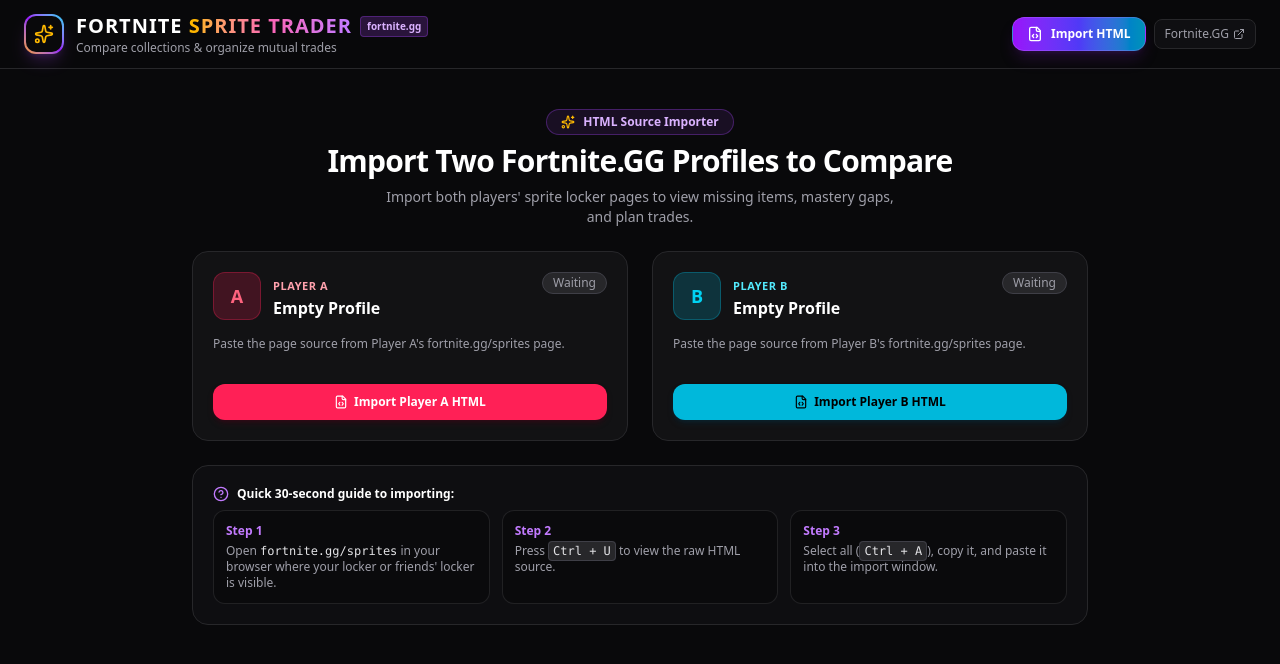
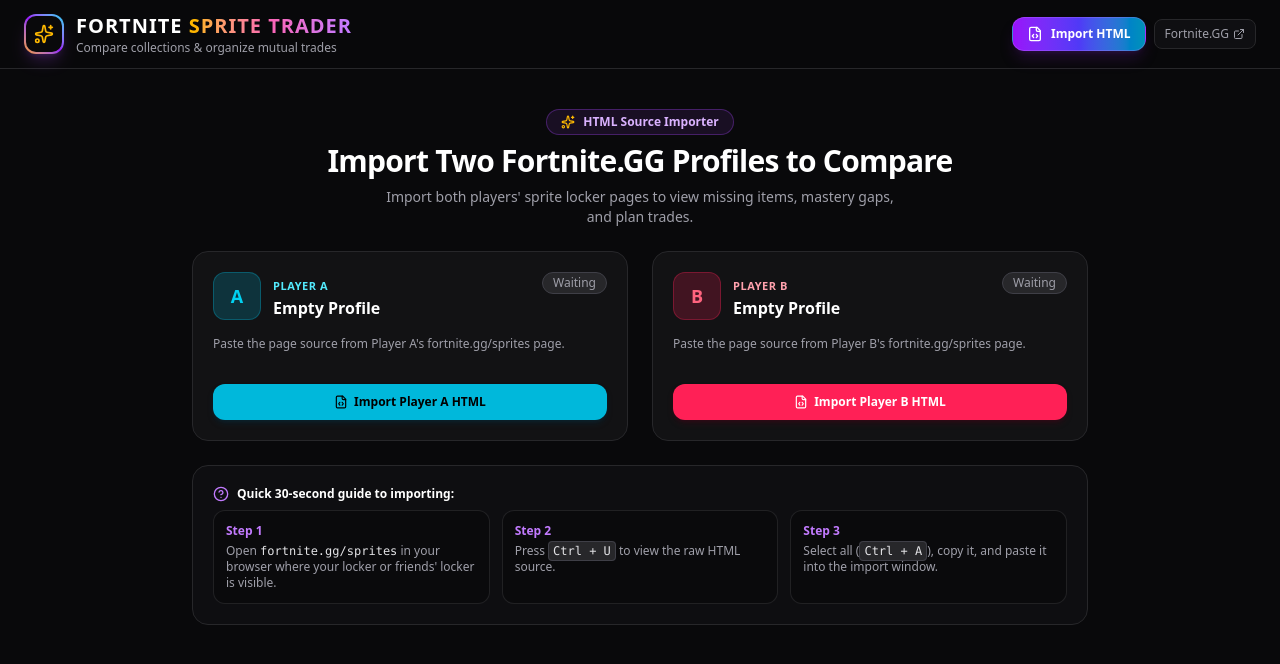
Before and after one commit to LostViking09/fortnite-sprite-trader, a React (Vite) app: page / in a window 1280 px wide. Shown: the top 664 px of the page. Built offline with nearby package versions, Linux system fonts and the light colour scheme.

Commit message:
fix: correct player color mapping, remove page title badge, and add favicon

```diff
--- a/index.html
+++ b/index.html
@@ -2,6 +2,7 @@
 <html lang="en">
   <head>
     <meta charset="UTF-8" />
+    <link rel="icon" type="image/svg+xml" href="favicon.svg" />
     <meta name="viewport" content="width=device-width, initial-scale=1.0" />
     <title>Fortnite Sprite Trader</title>
     <meta name="description" content="Compare sprite inventories from fortnite.gg and organize mutual trades." />
--- a/src/components/EmptyStateOnboarding.tsx
+++ b/src/components/EmptyStateOnboarding.tsx
@@ -34,19 +34,19 @@ export const EmptyStateOnboarding: React.FC<EmptyStateOnboardingProps> = ({
 
       {/* Two Player Cards */}
       <div className="grid grid-cols-1 md:grid-cols-2 gap-4 sm:gap-6">
-        {/* Player A Card (Rose / Red-ish) */}
+        {/* Player A Card (Cyan) */}
         <div className={`relative overflow-hidden rounded-2xl border p-5 transition-all ${
           hasA
-            ? 'border-rose-500/40 bg-rose-950/20 shadow-lg shadow-rose-950/30'
+            ? 'border-cyan-500/40 bg-cyan-950/20 shadow-lg shadow-cyan-950/30'
             : 'border-zinc-800 bg-zinc-900/60 hover:border-zinc-700'
         }`}>
           <div className="flex items-start justify-between mb-4">
             <div className="flex items-center gap-3">
-              <div className="flex h-12 w-12 items-center justify-center rounded-xl bg-rose-500/20 text-rose-400 border border-rose-500/30 font-black text-lg">
+              <div className="flex h-12 w-12 items-center justify-center rounded-xl bg-cyan-500/20 text-cyan-400 border border-cyan-500/30 font-black text-lg">
                 A
               </div>
               <div>
-                <span className="text-[11px] font-bold text-rose-300 uppercase tracking-wider">
+                <span className="text-[11px] font-bold text-cyan-300 uppercase tracking-wider">
                   Player A
                 </span>
                 <h3 className="text-base font-bold text-white">
@@ -76,7 +76,7 @@ export const EmptyStateOnboarding: React.FC<EmptyStateOnboardingProps> = ({
               </div>
               <button
                 onClick={() => onOpenImport('A')}
-                className="w-full rounded-xl border border-rose-500/30 bg-rose-500/10 py-2.5 text-xs font-bold text-rose-300 hover:bg-rose-500/20 transition-all flex items-center justify-center gap-1.5"
+                className="w-full rounded-xl border border-cyan-500/30 bg-cyan-500/10 py-2.5 text-xs font-bold text-cyan-300 hover:bg-cyan-500/20 transition-all flex items-center justify-center gap-1.5"
               >
                 <FileCode className="h-3.5 w-3.5" />
                 <span>Re-Import Player A HTML</span>
@@ -89,7 +89,7 @@ export const EmptyStateOnboarding: React.FC<EmptyStateOnboardingProps> = ({
               </p>
               <button
                 onClick={() => onOpenImport('A')}
-                className="w-full rounded-xl bg-rose-500 py-2.5 text-xs font-bold text-white hover:bg-rose-400 shadow-md shadow-rose-950/40 transition-all flex items-center justify-center gap-1.5"
+                className="w-full rounded-xl bg-cyan-500 py-2.5 text-xs font-bold text-black hover:bg-cyan-400 shadow-md shadow-cyan-950/40 transition-all flex items-center justify-center gap-1.5"
               >
                 <FileCode className="h-3.5 w-3.5" />
                 <span>Import Player A HTML</span>
@@ -98,19 +98,19 @@ export const EmptyStateOnboarding: React.FC<EmptyStateOnboardingProps> = ({
           )}
         </div>
 
-        {/* Player B Card (Cyan) */}
+        {/* Player B Card (Rose / Red-ish) */}
         <div className={`relative overflow-hidden rounded-2xl border p-5 transition-all ${
           hasB
-            ? 'border-cyan-500/40 bg-cyan-950/20 shadow-lg shadow-cyan-950/30'
+            ? 'border-rose-500/40 bg-rose-950/20 shadow-lg shadow-rose-950/30'
             : 'border-zinc-800 bg-zinc-900/60 hover:border-zinc-700'
         }`}>
           <div className="flex items-start justify-between mb-4">
             <div className="flex items-center gap-3">
-              <div className="flex h-12 w-12 items-center justify-center rounded-xl bg-cyan-500/20 text-cyan-400 border border-cyan-500/30 font-black text-lg">
+              <div className="flex h-12 w-12 items-center justify-center rounded-xl bg-rose-500/20 text-rose-400 border border-rose-500/30 font-black text-lg">
                 B
               </div>
               <div>
-                <span className="text-[11px] font-bold text-cyan-300 uppercase tracking-wider">
+                <span className="text-[11px] font-bold text-rose-300 uppercase tracking-wider">
                   Player B
                 </span>
                 <h3 className="text-base font-bold text-white">
@@ -140,7 +140,7 @@ export const EmptyStateOnboarding: React.FC<EmptyStateOnboardingProps> = ({
               </div>
               <button
                 onClick={() => onOpenImport('B')}
-                className="w-full rounded-xl border border-cyan-500/30 bg-cyan-500/10 py-2.5 text-xs font-bold text-cyan-300 hover:bg-cyan-500/20 transition-all flex items-center justify-center gap-1.5"
+                className="w-full rounded-xl border border-rose-500/30 bg-rose-500/10 py-2.5 text-xs font-bold text-rose-300 hover:bg-rose-500/20 transition-all flex items-center justify-center gap-1.5"
               >
                 <FileCode className="h-3.5 w-3.5" />
                 <span>Re-Import Player B HTML</span>
@@ -153,7 +153,7 @@ export const EmptyStateOnboarding: React.FC<EmptyStateOnboardingProps> = ({
               </p>
               <button
                 onClick={() => onOpenImport('B')}
-                className="w-full rounded-xl bg-cyan-500 py-2.5 text-xs font-bold text-black hover:bg-cyan-400 shadow-md shadow-cyan-950/40 transition-all flex items-center justify-center gap-1.5"
+                className="w-full rounded-xl bg-rose-500 py-2.5 text-xs font-bold text-white hover:bg-rose-400 shadow-md shadow-rose-950/40 transition-all flex items-center justify-center gap-1.5"
               >
                 <FileCode className="h-3.5 w-3.5" />
                 <span>Import Player B HTML</span>
--- a/src/components/Navbar.tsx
+++ b/src/components/Navbar.tsx
@@ -35,9 +35,6 @@ export const Navbar: React.FC<NavbarProps> = ({
               <h1 className="text-lg font-black tracking-wider text-white uppercase sm:text-xl">
                 Fortnite <span className="text-transparent bg-clip-text bg-gradient-to-r from-amber-400 via-pink-400 to-purple-400">Sprite Trader</span>
               </h1>
-              <span className="hidden rounded bg-purple-500/20 px-1.5 py-0.5 text-[10px] font-bold text-purple-300 sm:inline-block border border-purple-500/30">
-                fortnite.gg
-              </span>
             </div>
             <p className="text-xs text-zinc-400">Compare collections & organize mutual trades</p>
           </div>
--- a/src/components/PasteHtmlModal.tsx
+++ b/src/components/PasteHtmlModal.tsx
@@ -136,11 +136,11 @@ export const PasteHtmlModal: React.FC<PasteHtmlModalProps> = ({
                 onClick={() => setTargetSlot('A')}
                 className={`flex items-center justify-center gap-2 rounded-xl border p-2.5 text-xs font-bold transition-all ${
                   targetSlot === 'A'
-                    ? 'border-rose-500 bg-rose-500/20 text-rose-300 shadow-md shadow-rose-950/40'
+                    ? 'border-cyan-500 bg-cyan-500/20 text-cyan-300 shadow-md shadow-cyan-950/40'
                     : 'border-zinc-800 bg-zinc-900/60 text-zinc-400 hover:border-zinc-700 hover:text-zinc-200'
                 }`}
               >
-                <span className="flex h-5 w-5 items-center justify-center rounded-full bg-rose-500 text-white text-[11px] font-black">
+                <span className="flex h-5 w-5 items-center justify-center rounded-full bg-cyan-500 text-black text-[11px] font-black">
                   A
                 </span>
                 <span>Player A</span>
@@ -151,11 +151,11 @@ export const PasteHtmlModal: React.FC<PasteHtmlModalProps> = ({
                 onClick={() => setTargetSlot('B')}
                 className={`flex items-center justify-center gap-2 rounded-xl border p-2.5 text-xs font-bold transition-all ${
                   targetSlot === 'B'
-                    ? 'border-cyan-500 bg-cyan-500/20 text-cyan-300 shadow-md shadow-cyan-950/40'
+                    ? 'border-rose-500 bg-rose-500/20 text-rose-300 shadow-md shadow-rose-950/40'
                     : 'border-zinc-800 bg-zinc-900/60 text-zinc-400 hover:border-zinc-700 hover:text-zinc-200'
                 }`}
               >
-                <span className="flex h-5 w-5 items-center justify-center rounded-full bg-cyan-500 text-black text-[11px] font-black">
+                <span className="flex h-5 w-5 items-center justify-center rounded-full bg-rose-500 text-white text-[11px] font-black">
                   B
                 </span>
                 <span>Player B</span>
--- a/src/components/SpriteTable.tsx
+++ b/src/components/SpriteTable.tsx
@@ -90,8 +90,12 @@ export const SpriteTable: React.FC<SpriteTableProps> = ({
             onClick={() => onChangeStatus && onChangeStatus(spriteId, player, 'owned')}
             className={`flex h-7 w-7 items-center justify-center rounded-lg transition-all ${
               status === 'owned'
-                ? 'bg-blue-600/25 text-blue-300 border border-blue-500/60 shadow-sm shadow-blue-950 ring-1 ring-blue-500/30'
-                : 'text-zinc-500 hover:text-blue-300 hover:bg-zinc-900'
+                ? player === 'A'
+                  ? 'bg-cyan-500/25 text-cyan-300 border border-cyan-500/60 shadow-sm shadow-cyan-950 ring-1 ring-cyan-500/30'
+                  : 'bg-rose-500/25 text-rose-300 border border-rose-500/60 shadow-sm shadow-rose-950 ring-1 ring-rose-500/30'
+                : player === 'A'
+                ? 'text-zinc-500 hover:text-cyan-300 hover:bg-zinc-900'
+                : 'text-zinc-500 hover:text-rose-300 hover:bg-zinc-900'
             }`}
             title={`${playerName}: Owned (Level 1)`}
           >
```
Also changed, not shown: public/favicon.svg (added).
